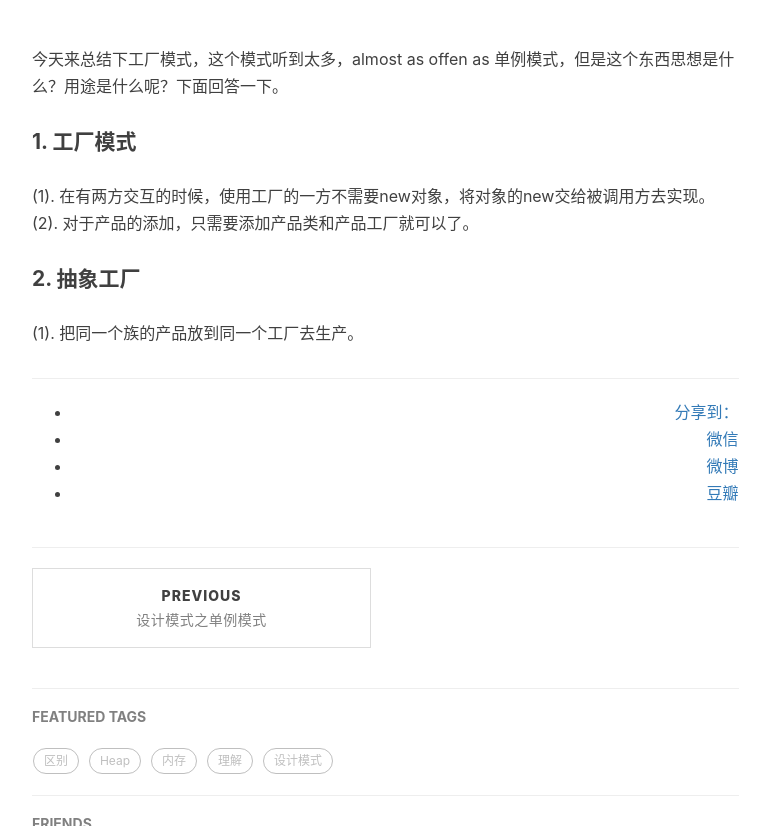
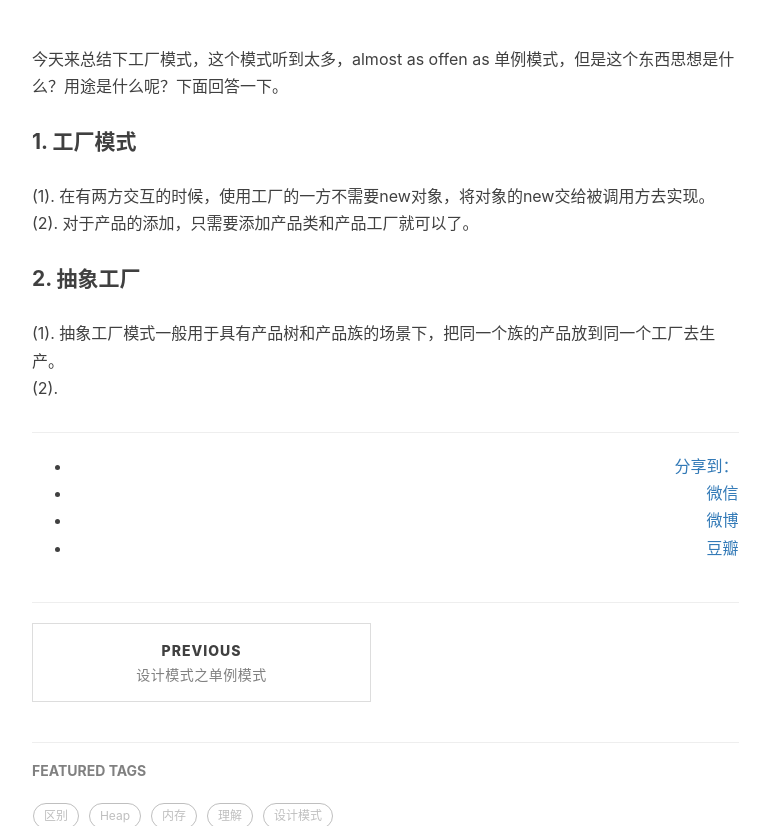
Before and after one commit to baiscjava/basicjava.github.io, a Jekyll site: the page built from _posts/2017-01-16-设计模式之工厂模式.md, in a window 1280 px wide and 900 px high, scrolled down 387 px, cut to the strip 74-900 px from the top of the window. Shown: the whole strip, without its empty margins (233-1003 px from the left). Built offline with Jekyll 4.4.1, drawn with Linux system fonts in a browser that asks for light colours; nearby versions of some CDN libraries; comment, search, counter and statistics services are not loaded.

Commit message:
Update 2017-01-16-设计模式之工厂模式.md

```diff
--- a/_posts/2017-01-16-设计模式之工厂模式.md
+++ b/_posts/2017-01-16-设计模式之工厂模式.md
@@ -11,8 +11,9 @@ tags:
 今天来总结下工厂模式，这个模式听到太多，almost as offen as 单例模式，但是这个东西思想是什么？用途是什么呢？下面回答一下。<br>
 
 #### 1. 工厂模式
-(1). 在有两方交互的时候，使用工厂的一方不需要new对象，将对象的new交给被调用方去实现。
-(2). 对于产品的添加，只需要添加产品类和产品工厂就可以了。
+(1). 在有两方交互的时候，使用工厂的一方不需要new对象，将对象的new交给被调用方去实现。<br>
+(2). 对于产品的添加，只需要添加产品类和产品工厂就可以了。<br>
 
 #### 2. 抽象工厂
-(1). 把同一个族的产品放到同一个工厂去生产。
+(1). 抽象工厂模式一般用于具有产品树和产品族的场景下，把同一个族的产品放到同一个工厂去生产。<br>
+(2).
```
